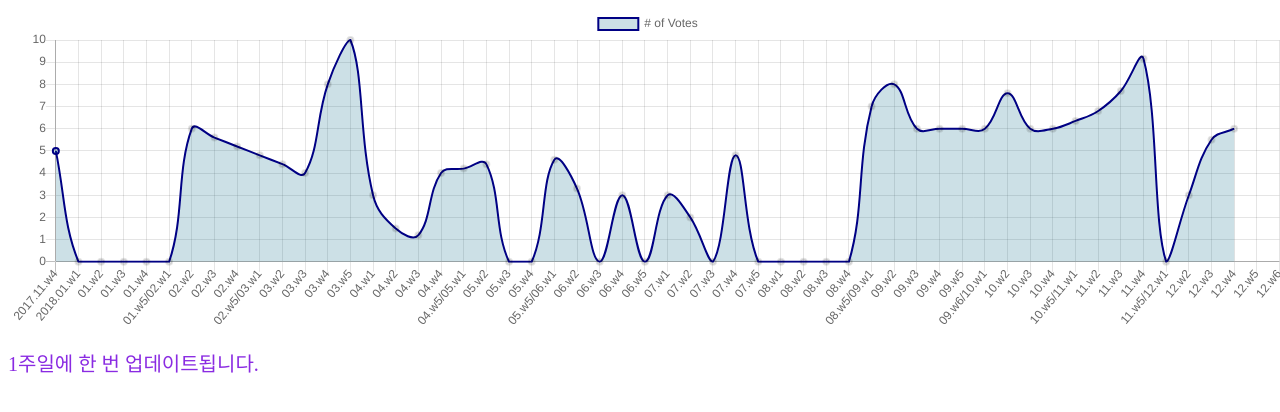
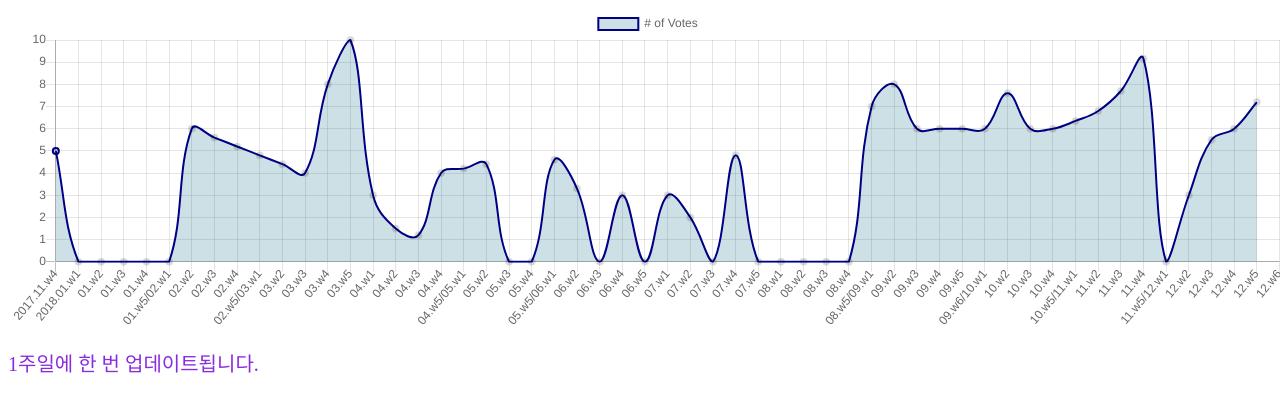
Before and after one commit to D3vle0/chart, a plain HTML site: page index.html in a window 1280 px wide. Drawn offline with nearby package versions, Linux system fonts and the light colour scheme.

Commit message:
Update index.html

```diff
--- a/index.html
+++ b/index.html
@@ -22,7 +22,7 @@ var myChart = new Chart(ctx, {
         labels: ["2017.11.w4","2018.01.w1", "01.w2", "01.w3", "01.w4", "01.w5/02.w1", "02.w2", "02.w3", "02.w4", "02.w5/03.w1", "03.w2", "03.w3", "03.w4", "03.w5", "04.w1", "04.w2", "04.w3", "04.w4", "04.w5/05.w1", "05.w2", "05.w3", "05.w4", "05.w5/06.w1", "06.w2", "06.w3", "06.w4", "06.w5", "07.w1", "07.w2", "07.w3", "07.w4", "07.w5", "08.w1", "08.w2", "08.w3", "08.w4", "08.w5/09.w1", "09.w2", "09.w3", "09.w4", "09.w5", "09.w6/10.w1", "10.w2", "10.w3", "10.w4", "10.w5/11.w1", "11.w2", "11.w3", "11.w4", "11.w5/12.w1", "12.w2", "12.w3", "12.w4", "12.w5", "12.w6"],
         datasets: [{
             label: '# of Votes',
-            data: [5,0,0,0,0,0,6,5.6,5.2,4.8,4.4,4,8,10,3,1.5,1.2,4,4.2,4.4,0,0,4.6,3.3,0,3,0,3,2,0,4.8,0,0,0,0,0,7,8,6,6,6,6,7.6,6,6,6.35,6.8,7.7,9.15,0,3,5.5,6],
+            data: [5,0,0,0,0,0,6,5.6,5.2,4.8,4.4,4,8,10,3,1.5,1.2,4,4.2,4.4,0,0,4.6,3.3,0,3,0,3,2,0,4.8,0,0,0,0,0,7,8,6,6,6,6,7.6,6,6,6.35,6.8,7.7,9.15,0,3,5.5,6,7.2],
             backgroundColor: [
                 'rgba(0, 99, 132, 0.2)',
 
```
